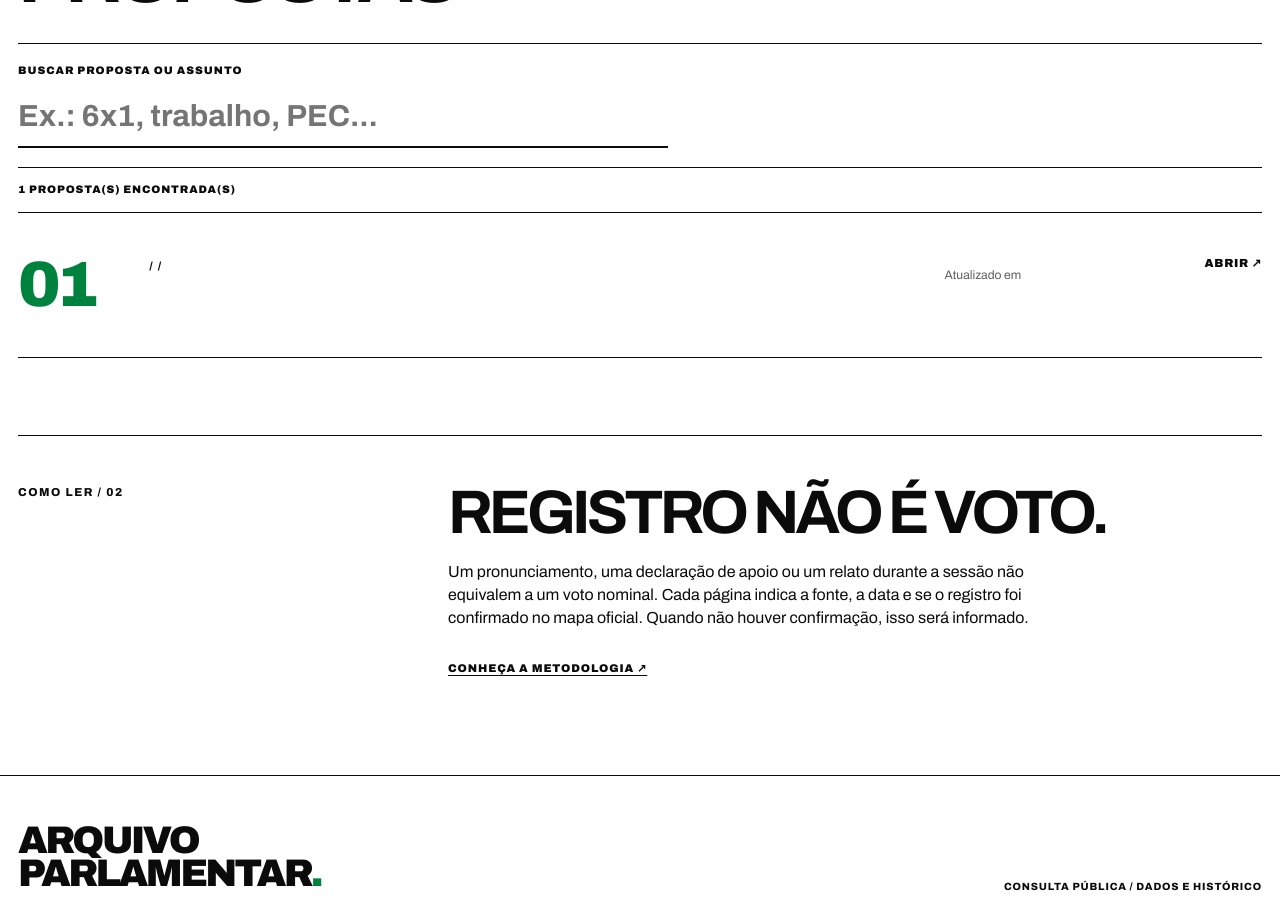
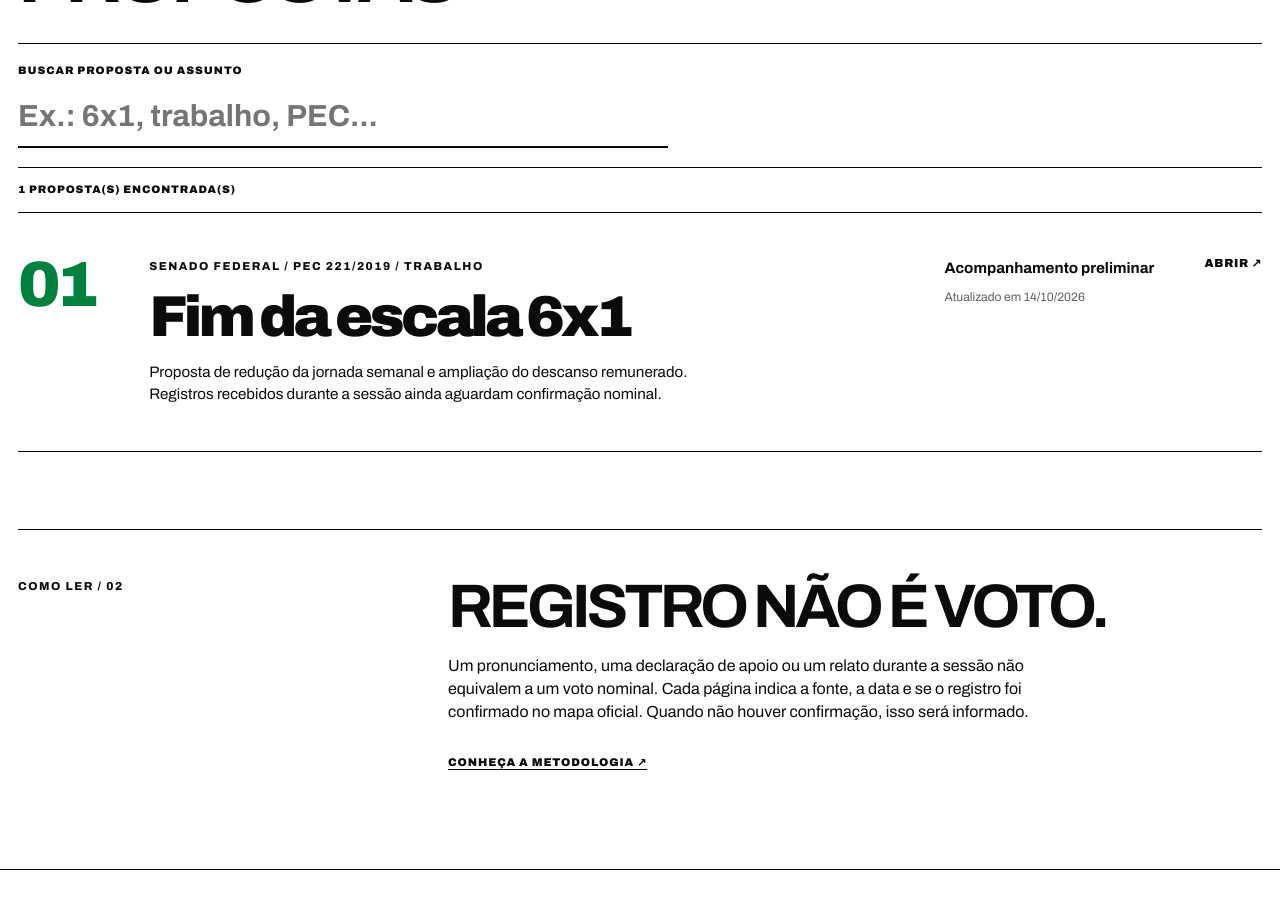
Before and after one commit to leorruas/senadores-deputados, a Jekyll site: the page built from votacoes/index.html, in a window 1280 px wide and 900 px high, scrolled down 740 px. Built offline with Jekyll 4.4.1, drawn with Linux system fonts in a browser that asks for light colours.

Commit message:
fix: garante dados da votacao no front matter do indice

```diff
--- a/votacoes/index.html
+++ b/votacoes/index.html
@@ -3,8 +3,17 @@ layout: default
 title: Votações
 permalink: /votacoes/
 resumo: Índice de propostas legislativas acompanhadas pelo Arquivo Parlamentar.
+registros:
+  - titulo: "Fim da escala 6x1"
+    proposicao: "PEC 221/2019"
+    casa: "Senado Federal"
+    tema: "Trabalho"
+    situacao: "Acompanhamento preliminar"
+    resumo: "Proposta de redução da jornada semanal e ampliação do descanso remunerado. Registros recebidos durante a sessão ainda aguardam confirmação nominal."
+    atualizado: "2026-10-14"
+    url: "/votacoes/pec-221-2019/"
 ---
-{% assign registros = site.data.votacoes %}
+{% assign registros = page.registros %}
 <section class="votacoes-hero" aria-labelledby="titulo-votacoes">
   <p class="sobretitulo">ARQUIVO PARLAMENTAR / ÍNDICE DE VOTAÇÕES</p>
   <h1 id="titulo-votacoes">VOTAÇÕES<span class="ponto-titulo">.</span></h1>
```
